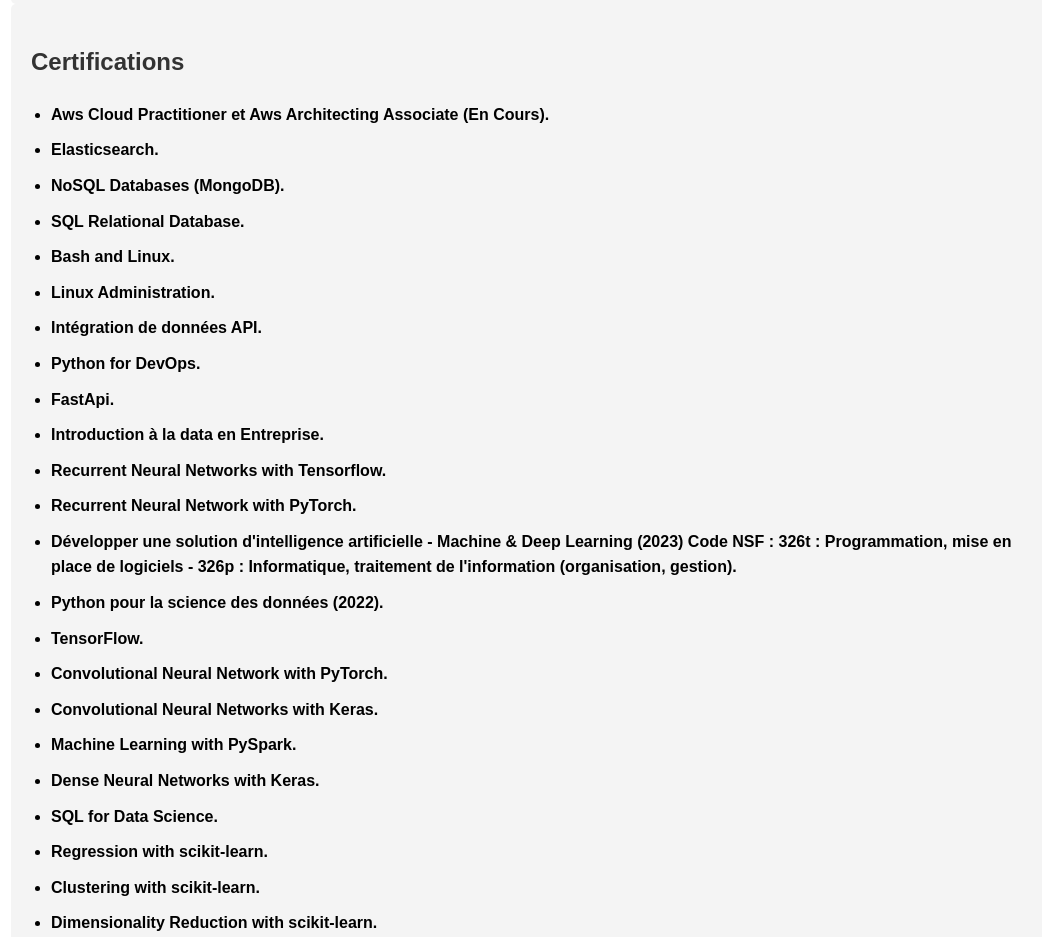
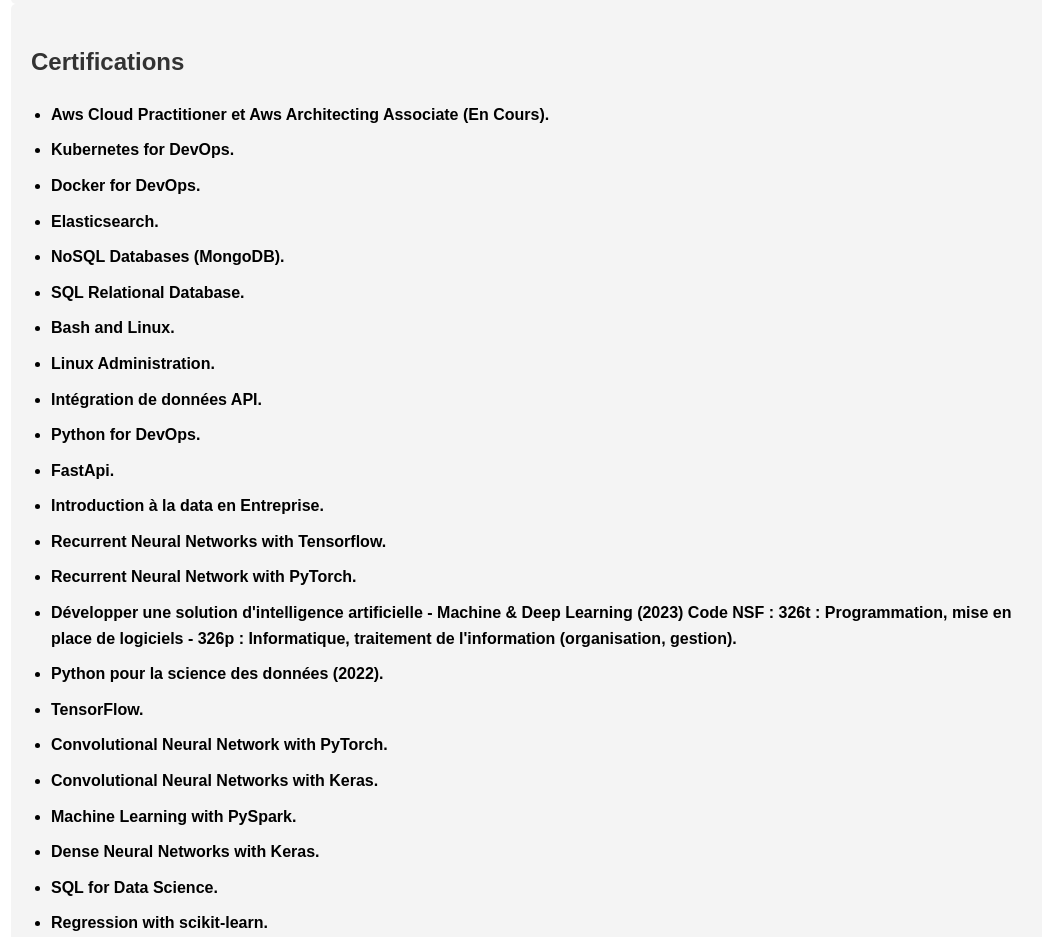
Before and after one commit to SDKisito/saliou-diedhiou.github.io, a plain HTML site: page index.html in a window 1280 px wide. Shown: the part 1020-1957 px from the top of the page, without its empty margins (97-1139 px from the left). Drawn offline with Linux system fonts and the light colour scheme.

Commit message:
Update index.html

```diff
--- a/index.html
+++ b/index.html
@@ -108,6 +108,8 @@
             <h2>Certifications</h2>
             <ul>
                 <li>Aws Cloud Practitioner et Aws Architecting Associate (En Cours).</li>
+                <li>Kubernetes for DevOps.</li>
+                <li>Docker for DevOps.</li>
                 <li>Elasticsearch.</li>
                 <li>NoSQL Databases (MongoDB).</li>
                 <li>SQL Relational Database.</li>
```
